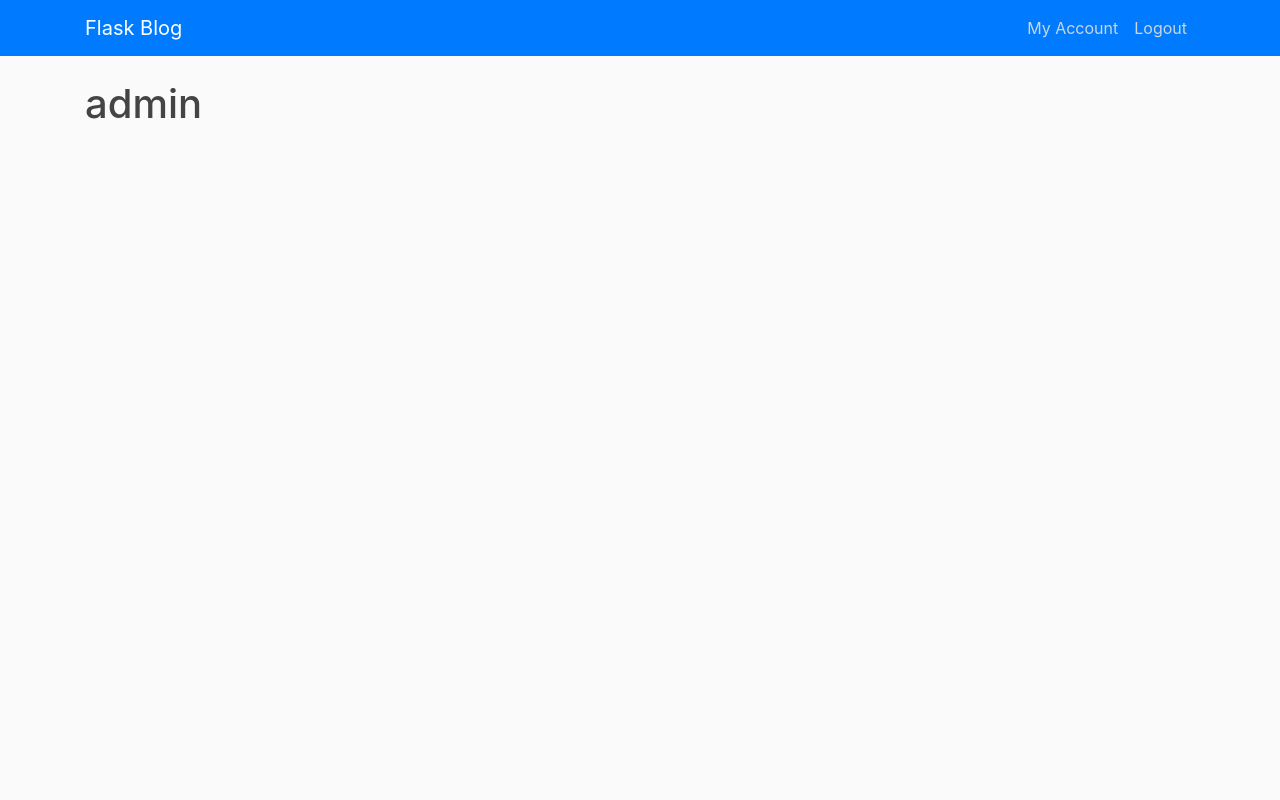
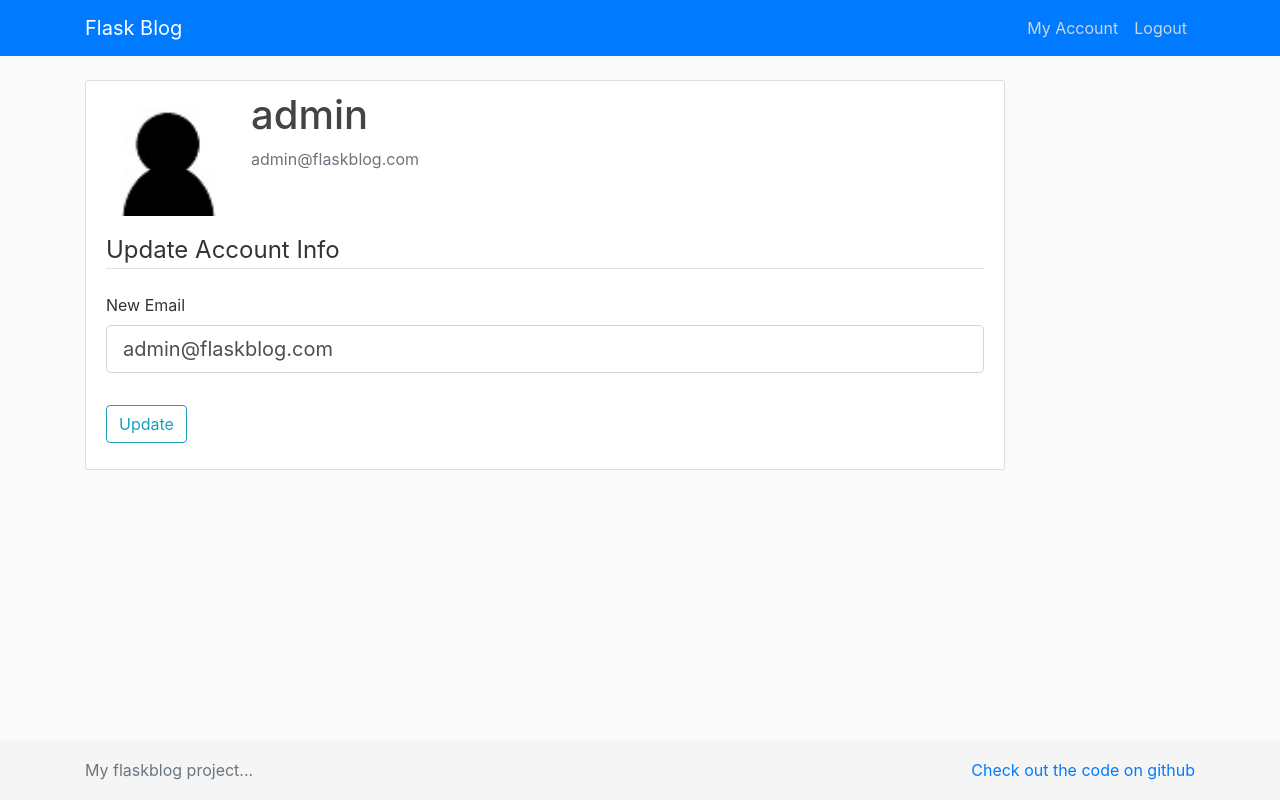
Before and after one commit to camotoad/Flask_blog, a Flask app: page /account in a window 1280 px wide. Run offline with Flask 2, Linux system fonts and the light colour scheme; a user stored in the database is signed in; some libraries are stand-ins or nearby versions.

Commit message:
account email update finished removed dbinit.py due to old dummy data causing issues with bcrypt

```diff
--- a/flaskblog/forms.py
+++ b/flaskblog/forms.py
@@ -2,6 +2,7 @@ from flask_wtf import FlaskForm
 from wtforms import StringField, PasswordField, SubmitField, BooleanField
 from wtforms.validators import DataRequired, Length, Email, EqualTo, ValidationError
 from flaskblog.models import User
+from flask_login import current_user
 
 
 class RegistrationForm(FlaskForm):
@@ -26,3 +27,13 @@ class LoginForm(FlaskForm):
     password = PasswordField('Password', validators=[DataRequired()])
     remember = BooleanField('Remember Me')
     submit = SubmitField('Login')
+
+class UpdateAccountForm(FlaskForm):
+    email = StringField('New Email', validators=[DataRequired(), Email()])
+    submit = SubmitField('Update')
+
+    def validate_email(self, email):
+        if email.data != current_user.email:
+            user = User.query.filter_by(email=email.data).first()
+            if user:
+                raise ValidationError('This email is taken.')
--- a/flaskblog/routes.py
+++ b/flaskblog/routes.py
@@ -1,6 +1,6 @@
 from flaskblog import app, db, bcrypt
 from flask import render_template, url_for, flash, redirect, request
-from flaskblog.forms import RegistrationForm, LoginForm
+from flaskblog.forms import RegistrationForm, LoginForm, UpdateAccountForm
 from flaskblog.models import User, Post
 from flask_login import login_user, current_user, logout_user, login_required
 
@@ -37,7 +37,7 @@ def login():
         if user and bcrypt.check_password_hash(user.password, form.password.data):
             login_user(user, remember=form.remember.data)
             next_page = request.args.get('next')
-            return redirect(next_page) if next_page else (url_for('home'))
+            return redirect(next_page) if next_page else redirect(url_for('home'))
         else:
             flash('Please check your username and password', 'danger')
     return render_template('login.html', title='login', form=form)
@@ -48,7 +48,16 @@ def logout():
     logout_user()
     return redirect(url_for('home'))
 
-@app.route("/account")
+@app.route("/account", methods=['GET', 'POST'])
 @login_required
 def account():
-    return render_template('account.html', title='My Account')
+    form = UpdateAccountForm()
+    if form.validate_on_submit():
+        current_user.email = form.email.data
+        db.session.commit()
+        flash('Email has been updated', 'success')
+        return redirect(url_for('account'))
+    elif request.method == 'GET':
+        form.email.data = current_user.email
+    image_file = url_for('static', filename='pics/' + current_user.image_file)
+    return render_template('account.html', title='My Account', image_file=image_file, form=form)
--- a/flaskblog/static/main.css
+++ b/flaskblog/static/main.css
@@ -74,3 +74,19 @@ a.article-title:hover {
 .account-heading {
   font-size: 2.5rem;
 }
+
+.footer {
+  position: absolute;
+  bottom: 0;
+  width: 100%;
+  /* Set the fixed height of the footer here */
+  height: 60px;
+  line-height: 60px; /* Vertically center the text there */
+  background-color: #f5f5f5;
+}
+.alignleft {
+	float: left;
+}
+.alignright {
+	float: right;
+}
--- a/flaskblog/templates/account.html
+++ b/flaskblog/templates/account.html
@@ -1,4 +1,36 @@
 {% extends "layout.html" %}
 {% block content %}
-    <h1>{{ current_user.username }}</h1>
+    <div class="content-section">
+        <div class="media">
+            <img class="round-circle account-img" src="{{ image_file }}">
+                 <div class="media-body">
+                     <h2 class="account-heading">{{ current_user.username }}</h2>
+                     <p class="text-muted">{{ current_user.email }}</p>
+                 </div>
+        </div>
+<div class="content=section">
+<form method="POST" action="" enctype="multipart/form-data">
+            {{ form.hidden_tag() }}
+            <fieldset class="form-group">
+                <legend class="border-bottom mb-4">Update Account Info</legend>
+                <div class="form-group">
+                    {{ form.email.label(class="form-control-label") }}
+                    {% if form.email.errors %}
+                        {{ form.email(class="form-control form-control-lg is-invalid") }}
+                        <div class="invalid-feedback">
+                            {% for error in form.email.errors %}
+                                <span>{{ error }}</span>
+                            {% endfor %}
+                        </div>
+                    {% else %}
+                        {{ form.email(class="form-control form-control-lg") }}
+                    {% endif %}
+                </div>
+            </fieldset>
+            <div class="form-group">
+                {{ form.submit(class="btn btn-outline-info") }}
+            </div>
+        </form>
+    </div>
+    </div>
 {% endblock content %}
--- a/flaskblog/templates/layout.html
+++ b/flaskblog/templates/layout.html
@@ -7,7 +7,6 @@
 
     <!-- Bootstrap CSS -->
     <link rel="stylesheet" href="https://maxcdn.bootstrapcdn.com/bootstrap/4.0.0/css/bootstrap.min.css" integrity="sha384-Gn5384xqQ1aoWXA+058RXPxPg6fy4IWvTNh0E263XmFcJlSAwiGgFAW/dAiS6JXm" crossorigin="anonymous">
-
     <link rel="stylesheet" type="text/css" href="{{ url_for('static', filename='main.css') }}">
 
     {% if title %}
@@ -44,7 +43,7 @@
     </header>
     <main role="main" class="container">
       <div class="row">
-        <div class="col-md-8">
+        <div class="col-md-10">
           {% with messages = get_flashed_messages(with_categories=true) %}
             {% if messages %}
               {% for category, message in messages %}
@@ -60,6 +59,14 @@
       </div>
     </main>
 
+    <footer class="footer">
+      <div class="container">
+        <span class="text-muted alightleft">My flaskblog project...</span>
+          <span class="alignright"><a href="http://www.github.com/camotoad">Check out the code on github</a></span>
+        </div>
+      </div>
+
+    </footer>
 
     <!-- Optional JavaScript -->
     <!-- jQuery first, then Popper.js, then Bootstrap JS -->
```
Also changed, not shown: dbinit.py (deleted, +0 -15 lines), flaskblog/fb.db.
